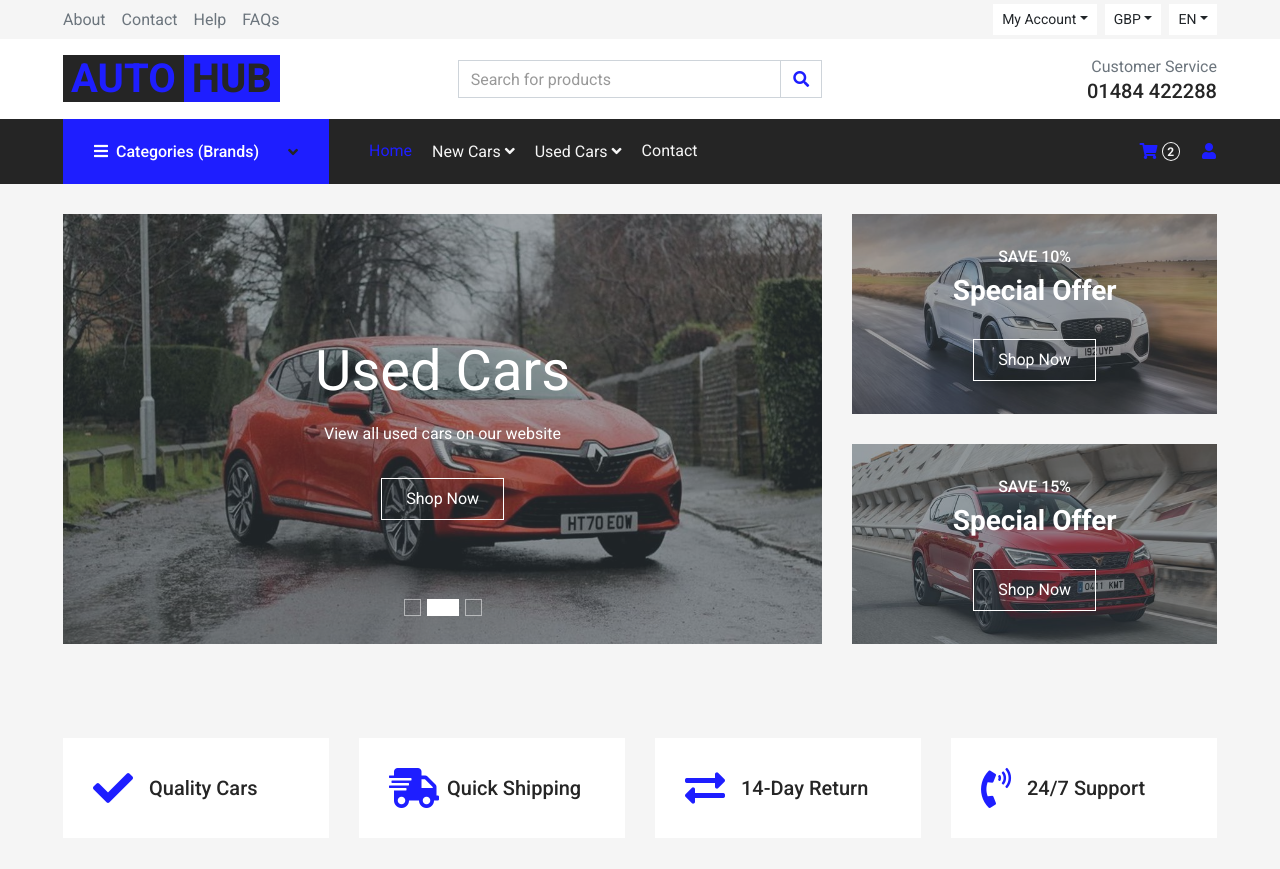
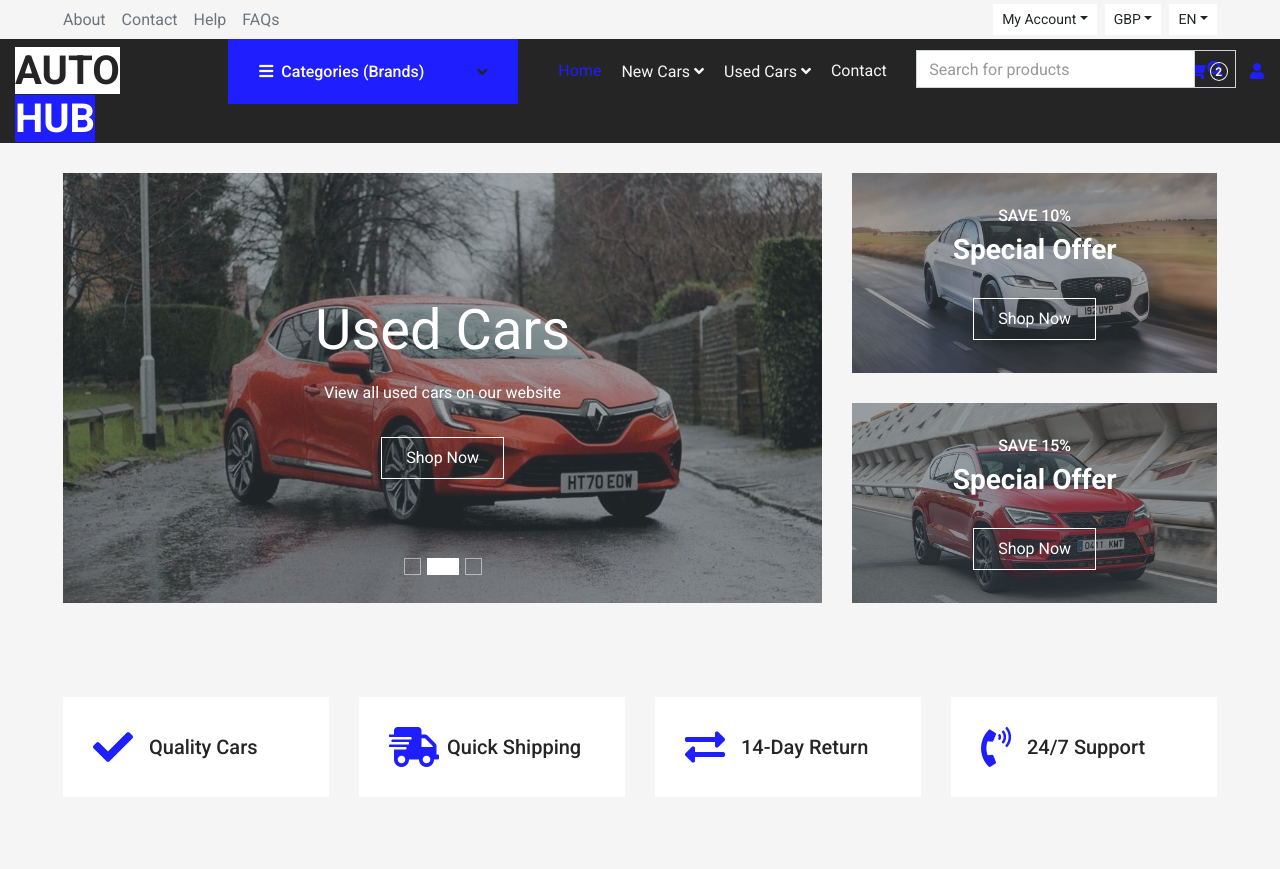
Before and after one commit to M01-Games/AutoHub, a plain HTML site: page index.html in a window 1280 px wide. Shown: the top 869 px of the page. Drawn offline with nearby package versions, Linux system fonts and the light colour scheme.

Commit message:
Navigation Done
Built navigation in accordance with specification

```diff
--- a/css/customised.css
+++ b/css/customised.css
@@ -0,0 +1,10 @@
+.logo {
+    padding-top: 0.5em;
+}
+
+#nav-search {
+    position: absolute;
+    left: 23em;
+    bottom: 1em;
+    width: 20em;
+}
--- a/index.html
+++ b/index.html
@@ -69,37 +69,22 @@
                 </div>
             </div>
         </div>
-        <div class="row align-items-center bg-light py-3 px-xl-5 d-none d-lg-flex">
-            <div class="col-lg-4">
-                <a href="index.html" class="text-decoration-none">
-                    <span class="h1 text-uppercase text-primary bg-dark px-2">Auto</span>
-                    <span class="h1 text-uppercase text-dark bg-primary px-2 ml-n1">Hub</span>
-                </a>
-            </div>
-            <div class="col-lg-4 col-6 text-left">
-                <form action="">
-                    <div class="input-group">
-                        <input type="text" class="form-control" placeholder="Search for products">
-                        <div class="input-group-append">
-                            <span class="input-group-text bg-transparent text-primary">
-                                <a href="shop.html" class="fa fa-search"></a>
-                            </span>
-                        </div>
-                    </div>
-                </form>
-            </div>
-            <div class="col-lg-4 col-6 text-right">
-                <p class="m-0">Customer Service</p>
-                <h5 class="m-0">01484 422288</h5>
-            </div>
-        </div>
     </div>
     <!-- Topbar End -->
 
 
     <!-- Navbar Start -->
     <div class="container-fluid bg-dark mb-30">
-        <div class="row px-xl-5">
+        <div class="row">
+            <!-- AutoHub Logo --->
+            <div class="col-lg-2">
+                <a href="index.html" class="text-decoration-none">
+                    <div class="logo">
+                        <span class="h1 text-uppercase text-dark bg-white">Auto</span>
+                        <span class="h1 text-uppercase text-white bg-primary">Hub</span>
+                    </div>
+                </a>
+            </div>
             <div class="col-lg-3 d-none d-lg-block">
                 <a class="btn d-flex align-items-center justify-content-between bg-primary w-100" data-toggle="collapse" href="#navbar-vertical" style="height: 65px; padding: 0 30px;">
                     <h6 class="text-white mb-0"><i class="fa fa-bars mr-2"></i>Categories (Brands)</h6>
@@ -127,7 +112,7 @@
                     </div>
                 </nav>
             </div>
-            <div class="col-lg-9">
+            <div class="col-lg-7">
                 <nav class="navbar navbar-expand-lg bg-dark navbar-dark py-3 py-lg-0 px-0">
                     <a href="index.html" class="text-decoration-none d-block d-lg-none">
                         <span class="h1 text-uppercase text-dark bg-light px-2">Auto</span>
@@ -160,6 +145,17 @@
                                 </div>
                             </div>
                             <a href="contact.html" class="nav-item nav-link">Contact</a>
+                            <!-- Search Bar -->
+                            <form id="nav-search">
+                                <div class="input-group">
+                                    <input type="text" class="form-control" placeholder="Search for products">
+                                    <div class="input-group-append">
+                            <span class="input-group-text bg-transparent text-primary">
+                                <a href="shop.html" class="fa fa-search"></a>
+                            </span>
+                                    </div>
+                                </div>
+                            </form>
                         </div>
                         <div class="navbar-nav ml-auto py-0 d-none d-lg-block">
                             <a href="cart.html" class="btn px-0 ml-3">
```
